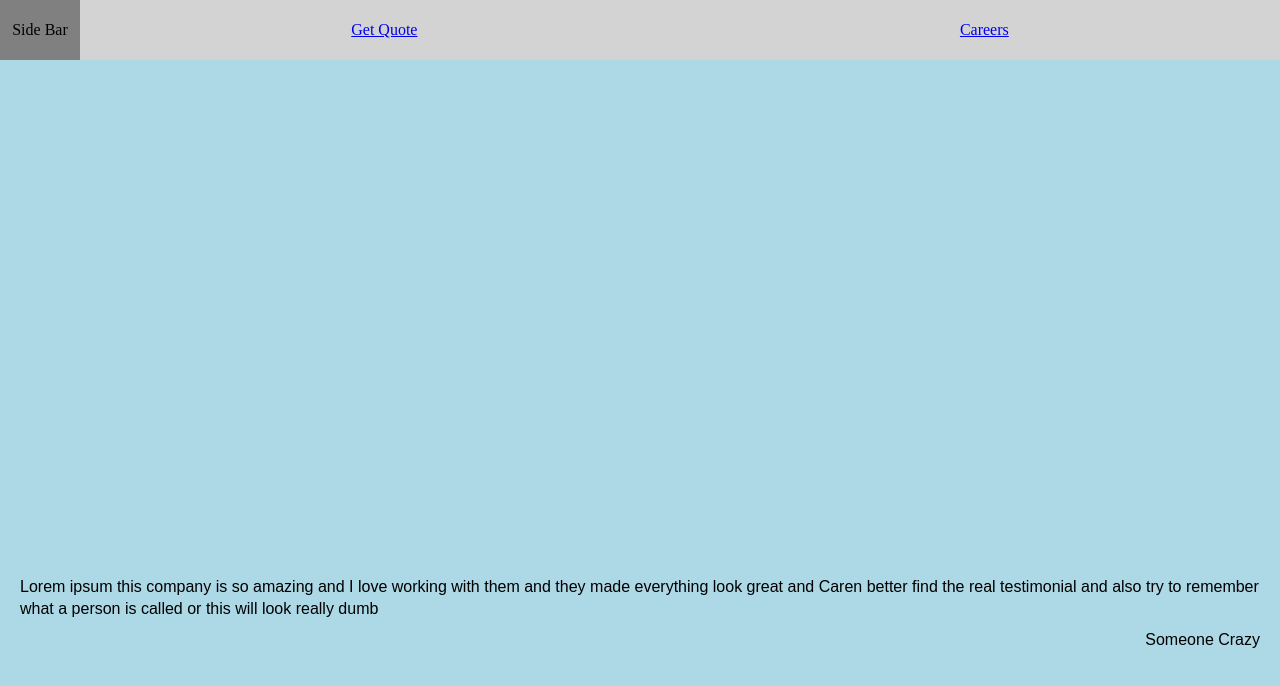
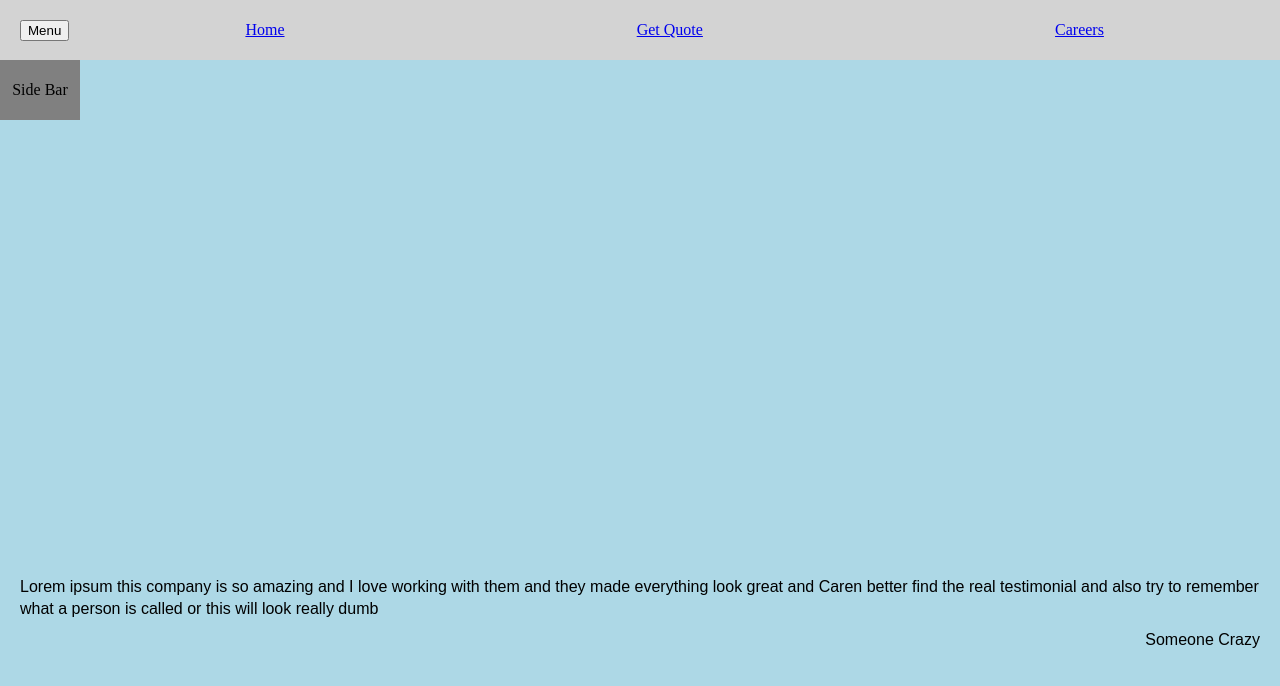
Before and after one commit to Carenelizabeth/stantech, a React (Create React App) app: page / in a window 1280 px wide. Shown: the top 686 px of the page. Built offline with nearby package versions, Linux system fonts and the light colour scheme.

Commit message:
add toggle sidebar button to top menu

```diff
--- a/src/App/App.js
+++ b/src/App/App.js
@@ -7,13 +7,27 @@ import TopNav from '../TopNav/top-nav';
 import SideNav from '../SideNav/side-nav';
 
 class App extends Component {
+  constructor(){
+    super()
+    this.state = {
+      sideBar: true,
+    }
+  }
+
+  toggleMenu = () => {
+    console.log('click');
+    this.setState({
+      sideBar: !this.state.sideBar
+    })
+  }
+
   render() {
     return (
       <Router>
         <div className="App">
-          <SideNav></SideNav>
-          <TopNav></TopNav>
+          <TopNav onClick={this.toggleMenu}></TopNav>
           <main>
+            <SideNav visible={this.state.sideBar}></SideNav>
             <Switch>
               <Route exact path='/' component={HomeWrapper} />
               <Route path='/form' component={Forms} />
--- a/src/SideNav/side-nav.jsx
+++ b/src/SideNav/side-nav.jsx
@@ -2,9 +2,12 @@ import React from 'react';
 import './side-nav.css';
 
 export default function SideNav(props){
-    return(
-        <div className='sidenav-wrapper'>
-            <h2>Side Bar</h2>
-        </div>
-    )
+    if(props.visible){
+        return(
+            <div className='sidenav-wrapper'>
+                <h2>Side Bar</h2>
+            </div>
+        )
+    }
+    return null;
 }
--- a/src/TopNav/navlinks.jsx
+++ b/src/TopNav/navlinks.jsx
@@ -4,6 +4,7 @@ import {Link} from 'react-router-dom';
 export function Navlinks(props){
     return(
         <div className='navlinks'>
+            <Link to='/'>Home</Link>
             <Link to='/form/quote'>Get Quote</Link>
             <Link to='/form/employment'>Careers</Link>
         </div>
--- a/src/TopNav/top-nav.css
+++ b/src/TopNav/top-nav.css
@@ -2,12 +2,14 @@
     width: 100%;
     height: 60px;
     background-color: lightgray;
+    display: flex;
+    align-items: center;
+    padding-left: 20px;
 }
 
 .navlinks{
     height: 100%;
     width: 100%;
-    padding-left: 80px;
     display: flex;
     align-items: center;
     justify-content: space-around;
--- a/src/TopNav/top-nav.jsx
+++ b/src/TopNav/top-nav.jsx
@@ -5,6 +5,7 @@ import './top-nav.css';
 export default function TopNav(props){
     return(
         <div className='top-nav-wrapper'>
+            <button type="button" onClick={props.onClick}>Menu</button>
             <Navlinks></Navlinks>
         </div>
     )
--- a/src/index.css
+++ b/src/index.css
@@ -51,6 +51,7 @@ table {
 
  main{
   height: calc(100vh - 60px);
+  position: relative;
  }
 
  p, blockquote{
```
